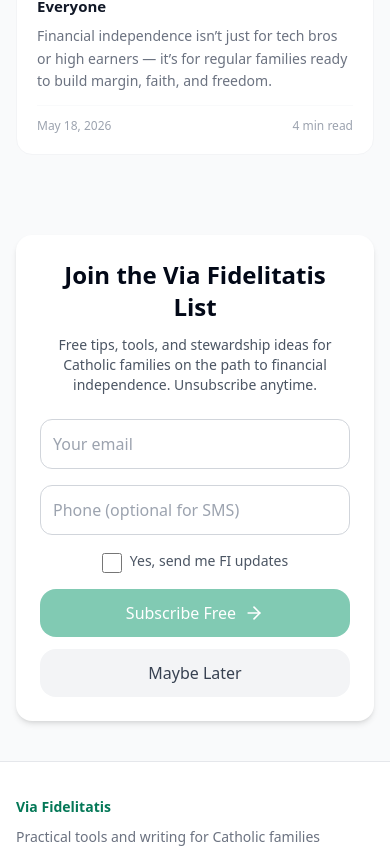
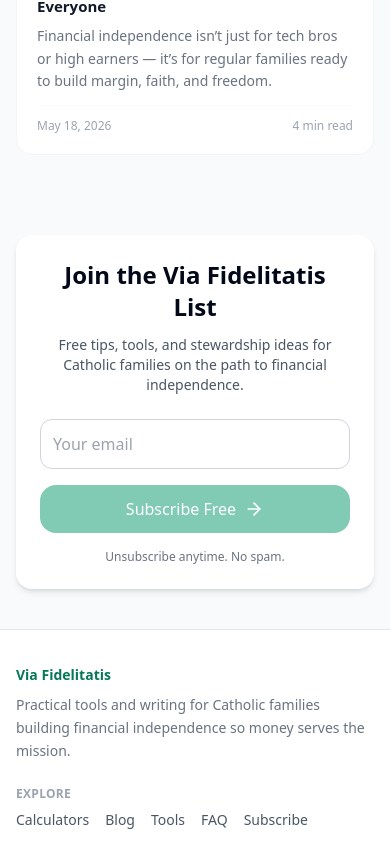
Before and after one commit to daughterpop/super-fi-calc, a React (Vite) app: page /blog in a window 390 px wide. Shown: the part 11148-12000 px from the top of the page. Built offline with nearby package versions, Linux system fonts and the light colour scheme.

Commit message:
Simplify SubscribeForm: remove checkbox, phone field, and Maybe Later button

```diff
--- a/src/components/SubscribeForm.jsx
+++ b/src/components/SubscribeForm.jsx
@@ -4,14 +4,12 @@ import { ArrowRight } from 'lucide-react';
 
 export default function SubscribeForm() {
   const [email, setEmail] = useState('');
-  const [phone, setPhone] = useState('');
-  const [consent, setConsent] = useState(false);
   const [submitted, setSubmitted] = useState(false);
   const [error, setError] = useState(null);
   const [loading, setLoading] = useState(false);
 
   const handleSubscribe = async () => {
-    if (!consent || !email.includes('@')) return;
+    if (!email.includes('@')) return;
 
     setLoading(true);
     setError(null);
@@ -27,7 +25,6 @@ export default function SubscribeForm() {
         },
         body: JSON.stringify({
           email,
-          phone: phone || 'not provided',
           _subject: 'New Via Fidelitatis subscriber',
           _template: 'table',
           _captcha: 'false',
@@ -53,7 +50,6 @@ export default function SubscribeForm() {
       <h2 className="text-2xl sm:text-3xl font-bold mb-3">Join the Via Fidelitatis List</h2>
       <p className="text-gray-600 mb-6 text-sm sm:text-base">
         Free tips, tools, and stewardship ideas for Catholic families on the path to financial independence.
-        Unsubscribe anytime.
       </p>
 
       {!submitted ? (
@@ -65,42 +61,17 @@ export default function SubscribeForm() {
             placeholder="Your email"
             className="w-full p-3 sm:p-4 border border-gray-300 rounded-xl focus:outline-none focus:border-emerald-500 text-base"
             disabled={loading}
+            onKeyDown={(e) => e.key === 'Enter' && handleSubscribe()}
           />
-          <input
-            type="tel"
-            value={phone}
-            onChange={(e) => setPhone(e.target.value)}
-            placeholder="Phone (optional for SMS)"
-            className="w-full p-3 sm:p-4 border border-gray-300 rounded-xl focus:outline-none focus:border-emerald-500 text-base"
-            disabled={loading}
-          />
-          <label className="flex items-start sm:items-center justify-center gap-2 text-left">
-            <input
-              type="checkbox"
-              checked={consent}
-              onChange={(e) => setConsent(e.target.checked)}
-              className="h-5 w-5 mt-0.5 sm:mt-0 shrink-0 text-emerald-600 border-gray-300 rounded"
-              disabled={loading}
-            />
-            <span className="text-sm text-gray-600">Yes, send me FI updates</span>
-          </label>
           {error && <p className="text-red-500 text-sm">{error}</p>}
-          <div className="flex flex-col sm:flex-row gap-3 sm:gap-4 justify-center">
-            <button
-              onClick={handleSubscribe}
-              disabled={!consent || !email.includes('@') || loading}
-              className="flex items-center justify-center gap-2 w-full sm:w-auto px-6 sm:px-8 py-3 sm:py-4 bg-emerald-600 text-white rounded-2xl disabled:opacity-50 hover:bg-emerald-700 text-base sm:text-lg"
-            >
-              {loading ? 'Sending…' : 'Subscribe Free'} <ArrowRight size={20} />
-            </button>
-            <button
-              onClick={() => setSubmitted(true)}
-              className="w-full sm:w-auto px-6 sm:px-8 py-3 sm:py-4 bg-gray-100 text-gray-700 rounded-2xl hover:bg-gray-200 text-base sm:text-lg"
-              disabled={loading}
-            >
-              Maybe Later
-            </button>
-          </div>
+          <button
+            onClick={handleSubscribe}
+            disabled={!email.includes('@') || loading}
+            className="flex items-center justify-center gap-2 w-full px-6 sm:px-8 py-3 sm:py-4 bg-emerald-600 text-white rounded-2xl disabled:opacity-50 hover:bg-emerald-700 text-base sm:text-lg"
+          >
+            {loading ? 'Sending…' : 'Subscribe Free'} <ArrowRight size={20} />
+          </button>
+          <p className="text-xs text-gray-500">Unsubscribe anytime. No spam.</p>
         </div>
       ) : (
         <p className="text-green-600 text-lg sm:text-xl">✅ You're in! Welcome to Via Fidelitatis.</p>
```
